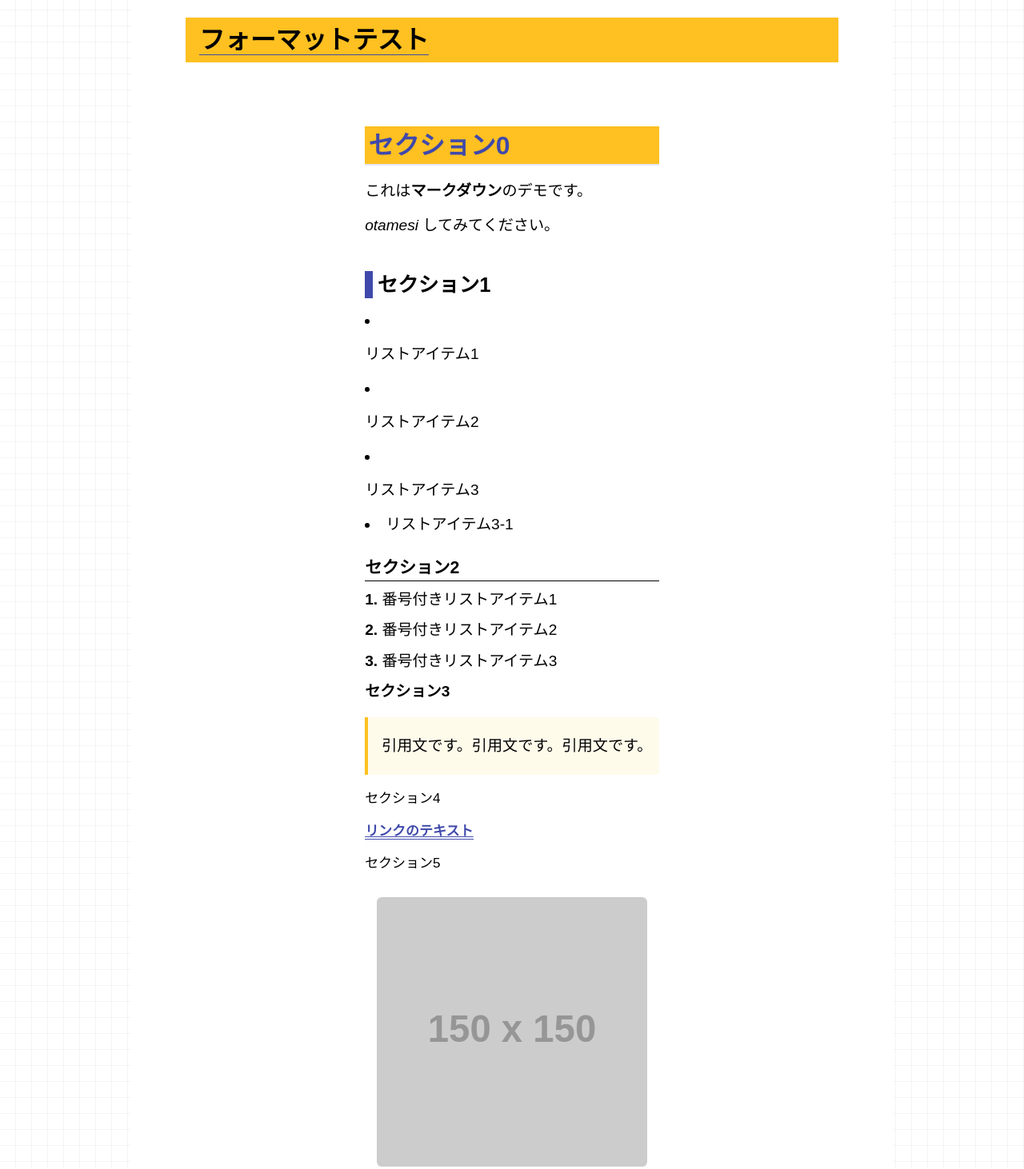
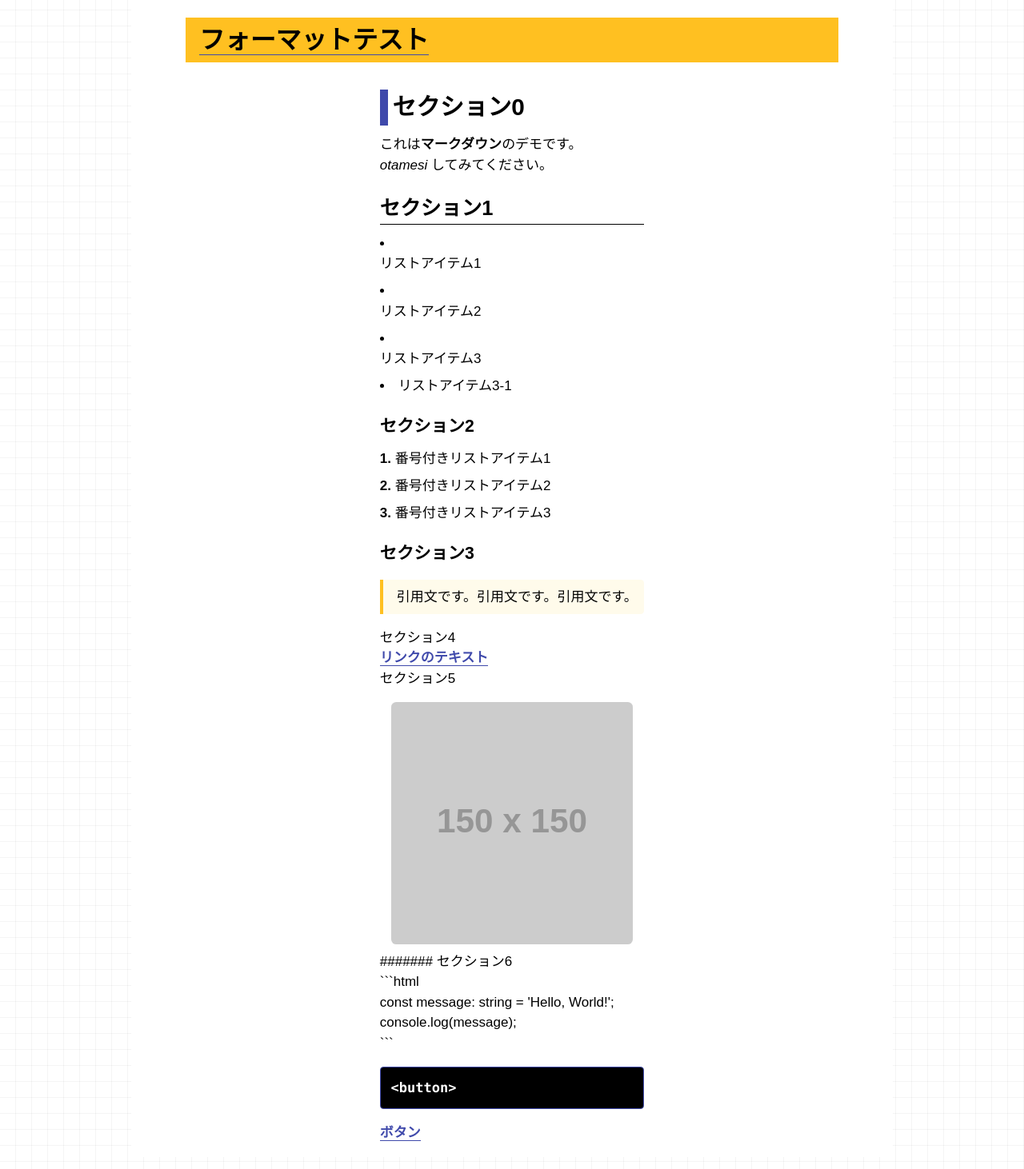
Before and after one commit to N-Keisho/kogakuin-hackathon-homepage, a Next.js app: page /about in a window 1280 px wide. Shown: the part 708-2170 px from the top of the page at 80% size. Built offline with nearby package versions, Linux system fonts and the light colour scheme; a web font is replaced by a local one.

Commit message:
design: Update Markdown Design

```diff
--- a/app/components/ui/Article/CustomReactMarkdown.tsx
+++ b/app/components/ui/Article/CustomReactMarkdown.tsx
@@ -1,15 +1,19 @@
-import React from 'react'
-import ReactMarkdown from 'react-markdown'
-import remarkGfm from 'remark-gfm'
-import Image from 'next/image'
-import SimpleButton from '../button/SimpleButton'
+import React from "react";
+import ReactMarkdown from "react-markdown";
+import remarkGfm from "remark-gfm";
+import Image from "next/image";
+import SimpleButton from "../button/SimpleButton";
 
 interface CustomReactMarkdownProps {
-    content: string,
-    className?: string
+  content: string;
+  className?: string;
 }
 
-const CustomReactMarkdown: React.FC<CustomReactMarkdownProps> = ({ content, className }) => {
+const CustomReactMarkdown: React.FC<CustomReactMarkdownProps> = ({
+  content,
+  className,
+}) => {
+
   return (
     <>
       <ReactMarkdown
@@ -17,49 +21,76 @@ const CustomReactMarkdown: React.FC<CustomReactMarkdownProps> = ({ content, clas
         remarkPlugins={[remarkGfm]}
         className={className}
         components={{
-                    h1: ({ children }) => <h1 className='text-2xl md:text-3xl font-bold mt-14 md:mt-16 mb-4 p-1 text-primary-700 border-b-2 border-primary-100 '>
-                        {children}
-                        </h1>,
-                    h2: ({ children }) => <h2 className='text-xl md:text-2xl font-bold mt-8 md:mt-10 mb-3 '>{children}</h2>,
-                    h3: ({ children }) => <h3 className='text-lg md:text-xl font-bold mt-6 mb-1'>{children}</h3>,
-                    h4: ({ children }) => <h4 className='text-base md:text-lg font-bold mt-2 mb-1'>{children}</h4>,
+          h1: ({ children }) => <h2 id={`${children}`}>{children}</h2>,
+          h2: ({ children }) => <h3 id={`${children}`}>{children}</h3>,
+          h3: ({ children }) => <h4 id={`${children}`}>{children}</h4>,
+          // h4: ({ children }) => <h4>{children}</h4>,
           // h5: ({ children }) => <h5 className='text-sm md:text-base text-primary-700 font-bold mt-2 mb-1'>{children}</h5>,
           // h6: ({ children }) => <h6 className='text-sm md:text-base text-primary-700 font-bold mt-2 mb-1'>{children}</h6>,
-                    ol: ({ children }) => <ol className='list-decimal list-inside'>{children}</ol>,
-                    ul: ({ children }) => <ul className='list-disc list-inside'>{children}</ul>,
-                    li: ({ children }) => <li className='text-base md:text-lg my-2 marker:font-bold'>{children}</li>,
-                    p: ({ children }) => <p className='text-base md:text-lg my-3 leading-9'>{children}</p>,
-                    img: ({ src, alt, title }) =><div className='flex flex-col justify-center items-center'>
-                        <Image src={String(src)} alt={String(alt)} className='object-fit w-11/12 max-w-xl rounded-md mt-4 mb-2' width={800} height={800} />
-                        <p className='text-sm md:text-base text-gray-600'>{title}</p>
-                    </div>,
-                    blockquote: ({ children }) => <blockquote className='border-l-4 border-secondary-400 p-2 pl-4 my-4 bg-secondary-50 rounded-r'>{children}</blockquote>,
-                    code: ({ children }) => <div className='bg-primary-900 border border-primary-700 p-3 my-4 rounded text-white'><code>{children}</code></div>,
-                    strong: ({ children }) => <strong className='font-bold'>{children}</strong>,
-                    em: ({ children }) => <em className='italic'>{children}</em>,
+          ol: ({ children }) => (
+            <ol className="list-decimal list-inside">{children}</ol>
+          ),
+          ul: ({ children }) => (
+            <ul className="list-disc list-inside">{children}</ul>
+          ),
+          li: ({ children }) => (
+            <li className="my-2 marker:font-bold">{children}</li>
+          ),
+          p: ({ children }) => <p>{children}</p>,
+          img: ({ src, alt, title }) => (
+            <div className="flex flex-col justify-center items-center">
+              <Image
+                src={String(src)}
+                alt={String(alt)}
+                className="object-fit w-11/12 max-w-xl rounded-md mt-4 mb-2"
+                width={600}
+                height={600}
+              />
+              <p className="text-gray-600">{title}</p>
+            </div>
+          ),
+          blockquote: ({ children }) => (
+            <blockquote className="border-l-4 border-secondary-400 p-2 pl-4 my-4 bg-secondary-50 rounded-r">
+              {children}
+            </blockquote>
+          ),
+          code: ({ children }) => (
+            <div className="bg-black border border-primary-700 p-3 my-4 rounded text-white">
+              <code>{children}</code>
+            </div>
+          ),
+          strong: ({ children }) => (
+            <strong className="font-bold">{children}</strong>
+          ),
+          em: ({ children }) => <em className="italic">{children}</em>,
           a: ({ node, href, ...props }) => {
             const isButton = node?.children.some(
-                            (child) => child.type === 'text' && child.value.includes('<button>')
+              (child) =>
+                child.type === "text" && child.value.includes("<button>")
             );
 
             if (isButton) {
               const buttonText = node?.children
-                                .filter((child) => child.type === 'text')
+                .filter((child) => child.type === "text")
                 .map((child) => {
-                                    if (child.type === 'text') return child.value.replace('<button>', '').replace('</button>', '');
-                                }).join("");
+                  if (child.type === "text")
+                    return child.value
+                      .replace("<button>", "")
+                      .replace("</button>", "");
+                })
+                .join("");
 
               return (
                 <SimpleButton url={String(href)} text={String(buttonText)} />
-                            )
+              );
             }
 
-                        return <a href={href} className='text-primary-700 hover:text-primary-400 underline text-sm md:text-base' {...props}/>
+            return <a href={href} {...props} />;
           },
         }}
       />
     </>
-    )
-}
+  );
+};
 
-export default CustomReactMarkdown
+export default CustomReactMarkdown;
--- a/app/globals.css
+++ b/app/globals.css
@@ -56,6 +56,14 @@ h3{
   margin-bottom: 0.66rem;
 }
 
+h4{
+  font-size: 1.25rem;
+  font-weight: bold;
+  padding: 0;
+  margin-top: 1.3rem;
+  margin-bottom: 0.66rem;
+}
+
 a {
   color: #3f49ab;
   border-bottom: solid #3f49ab 1px;
```
Lines whose indentation alone changed are shown as unchanged.
